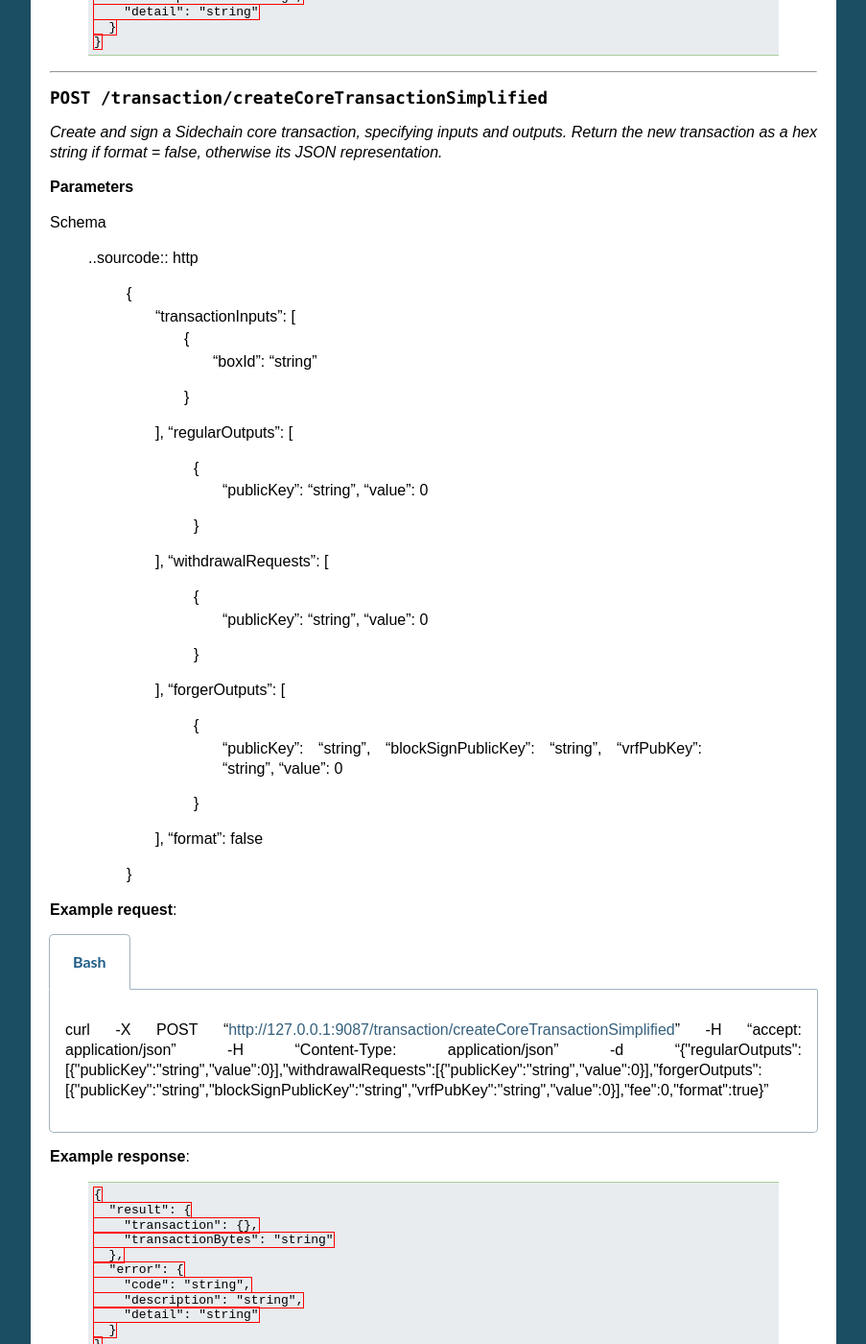
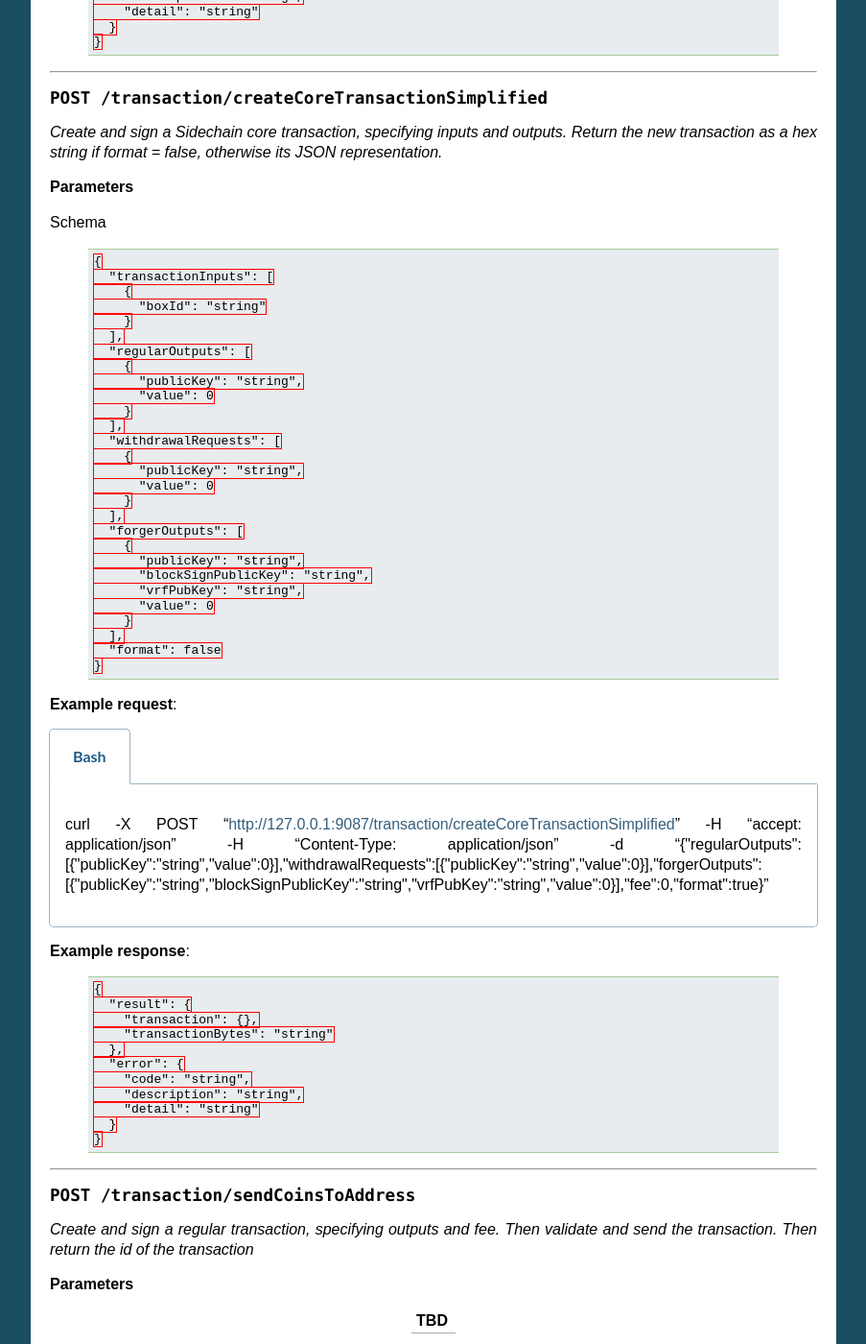
Before and after one commit to megaluck/documentation, a Sphinx documentation site: the page built from docs/reference/01-scnode-api-spec.rst, in a window 1280 px wide and 1400 px high, scrolled down 9065 px. Shown: the whole window at 96% size, without its empty margins (198-1101 px from the left). Built offline with Sphinx 7.4.7, drawn with Linux system fonts in a browser that asks for light colours.

Commit message:
Update 01-scnode-api-spec.rst

```diff
--- a/docs/reference/01-scnode-api-spec.rst
+++ b/docs/reference/01-scnode-api-spec.rst
@@ -563,7 +563,7 @@ ______
 
 Schema
 
-   ..sourcode:: http
+   .. sourcecode:: http
 
       {
         "transactionInputs": [
```
